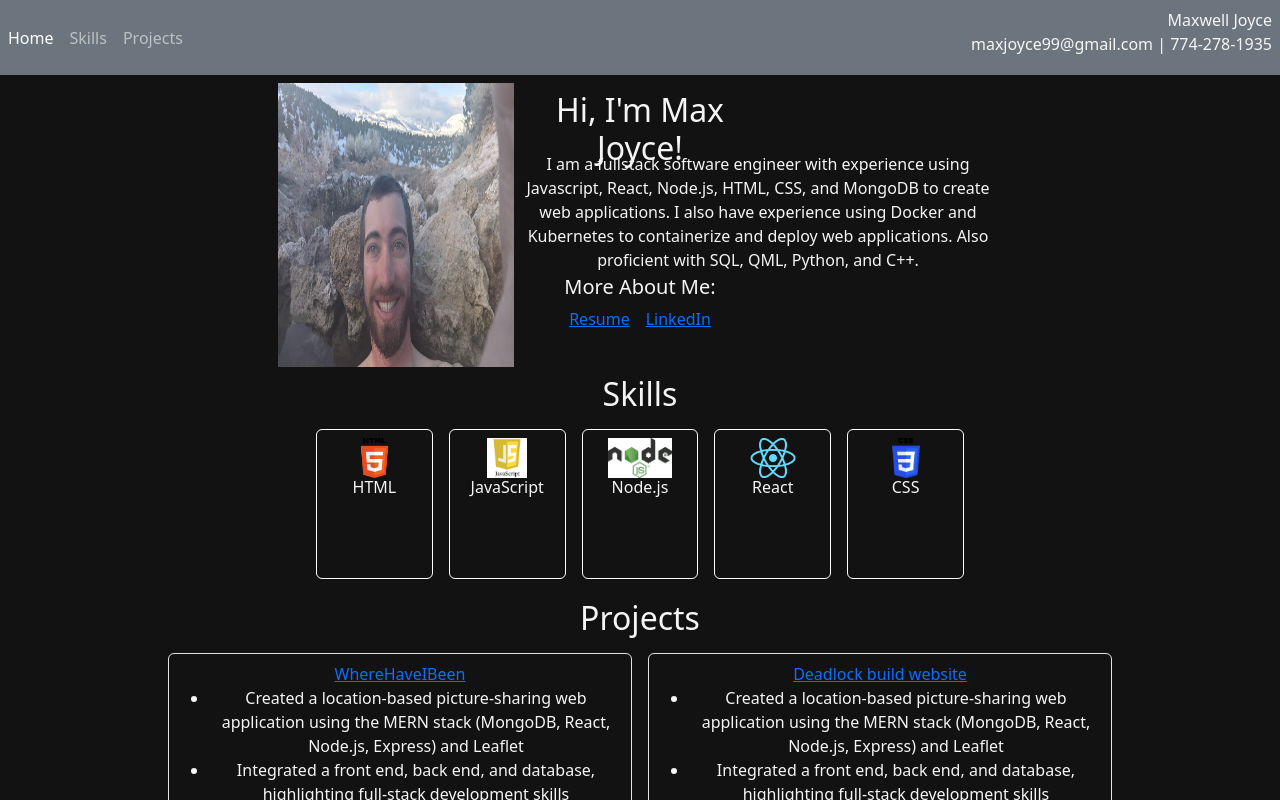
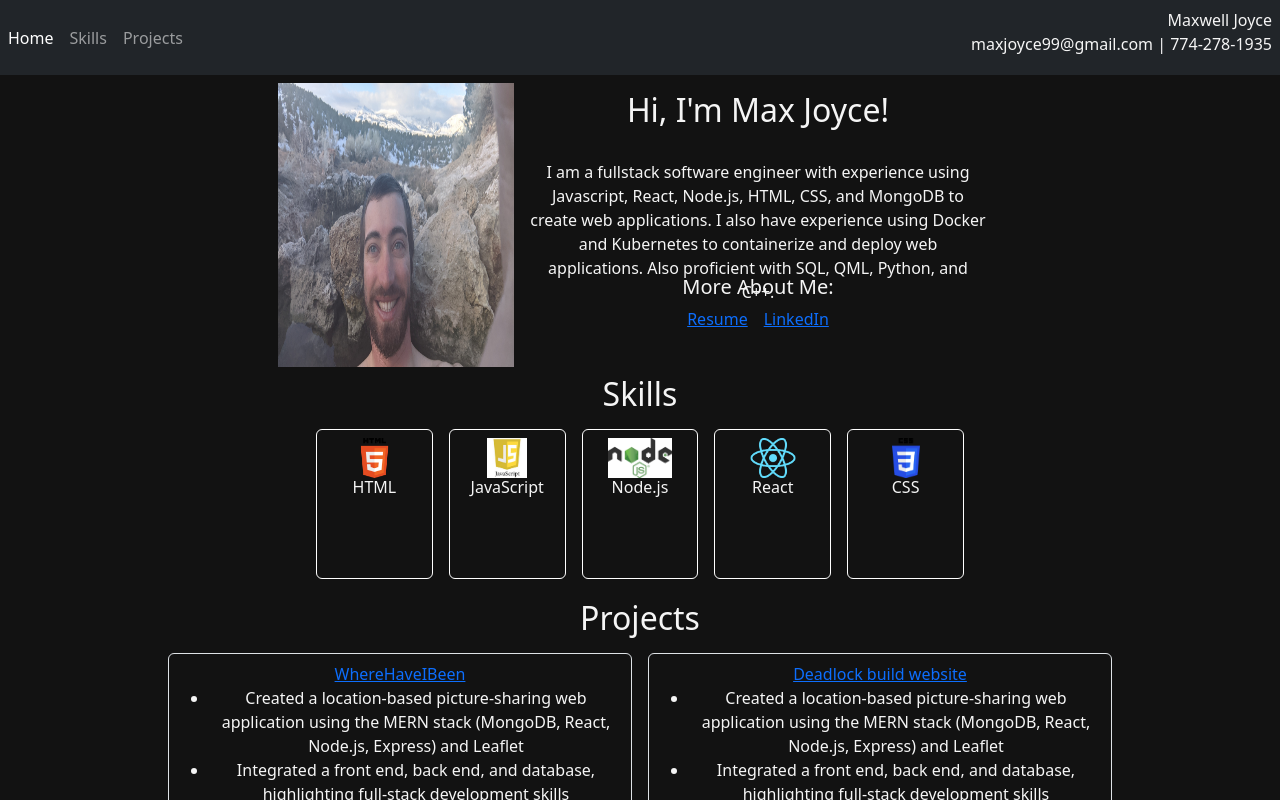
Before and after one commit to maxjoyce99/portfolio, a React (Create React App) app: page / in a window 1280 px wide. Shown: the top 800 px of the page. Built offline with nearby package versions, Linux system fonts and the light colour scheme.

Commit message:
Added spacing styling for the intro section to look nicer.

```diff
--- a/src/App.js
+++ b/src/App.js
@@ -13,7 +13,7 @@ import resume from './images/Maxwell_Joyce_Resume.pdf'
 function App() {
   return (
     <>
-    <header class="d-flex flex-box w-100 bg-secondary" style={{ height: '75px' }}>
+    <header class="d-flex flex-box w-100 bg-dark" style={{ height: '75px' }}>
 
       <nav class="navbar navbar-expand navbar-dark w-75 h-100">
         <ul class="navbar-nav">
@@ -39,14 +39,17 @@ function App() {
         </div>
     </header>
 
-    <body className="App">
+    <body class="App">
       <section id="about" class="w-75 mx-auto" style={{ height: '300px' }}>
         <div class="d-flex justify-content-center flex-box h-100 p-2">
           <img class ="w-25 h-100" src={me_hot_spring}/>
           <div class="w-50 h-75 m-2">
-            <h2 class=" w-50 h-25">Hi, I'm Max Joyce!</h2>
-            <p class="w-100 h-50"> I am a fullstack software engineer with experience using Javascript, React, Node.js, HTML, CSS, and MongoDB to create web applications. I also have experience using Docker and Kubernetes to containerize and deploy web applications. Also proficient with SQL, QML, Python,  and C++.</p>
-            <div class="w-50 h-25">
+            <h2 class="w-100 h-25 align-self-center">Hi, I'm Max Joyce!</h2>
+            <p class="w-100 h-50 p-2"> I am a fullstack software engineer with experience using
+              Javascript, React, Node.js, HTML, CSS, and MongoDB to create web applications.
+              I also have experience using Docker and Kubernetes to containerize and deploy web applications.
+              Also proficient with SQL, QML, Python,  and C++.</p>
+            <div class="w-100 h-25 mt-3 jusfity-content-center">
               <h5>More About Me: </h5>
 
               <a class="m-2" href={resume} target="_blank"
```
Also changed, not shown: src/App.css (line endings or trailing spaces).
